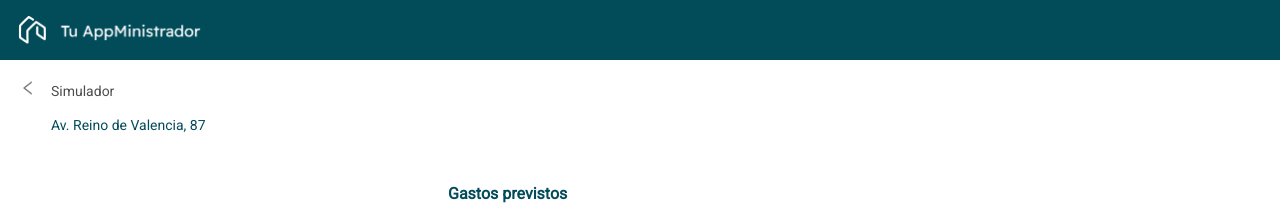
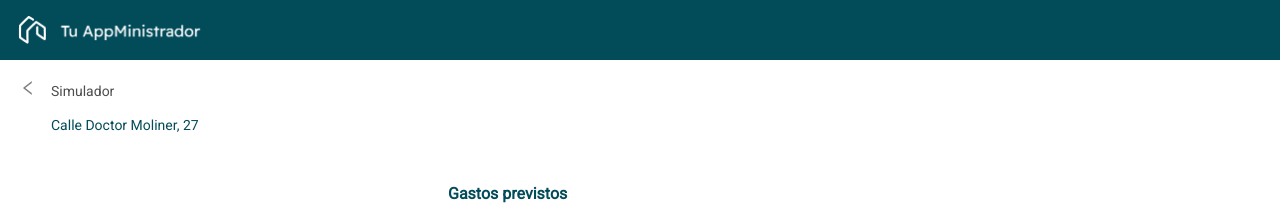
Before and after one commit to Cocera/DT2024_client, a React (Vite) app: page /simulador/prevision in a window 1280 px wide. Shown: the top 205 px of the page. Built offline with nearby package versions, Linux system fonts and the light colour scheme.

Commit message:
changed on subheader

```diff
--- a/src/pages/CommunityAccount/CommunityAccount.jsx
+++ b/src/pages/CommunityAccount/CommunityAccount.jsx
@@ -136,7 +136,7 @@ const CommunityAccount = () => {
 
 	return (
 		<>
-			<Header title="Comunidades" community="Av. Reino de Valencia, 87" />
+			<Header title="Comunidades" community="Calle Doctor Moliner, 27" />
 			{selectedOption === "Social" ? (
 				<ProfileImage width={300} height={300} />
 			) : (
--- a/src/pages/CommunityAccountHistory/CommunityAccountHistory.jsx
+++ b/src/pages/CommunityAccountHistory/CommunityAccountHistory.jsx
@@ -58,7 +58,7 @@ const CommunityAccountHistory = () => {
 	} else if (location.pathname === '/comunidad/cuenta/ingresos') {
 		return (
 			<>
-				<Header title="Historial" community="Av. Reino de Valencia, 87" />
+				<Header title="Historial" community="Calle Doctor Moliner, 27" />
 				<ColumnsChartCustom/>
 				<ExpensesResume />
 				<SegmentedSlider options={options} onChange={handleOptionClick} />
--- a/src/pages/IncidenceInfo/IncidenceInfo.jsx
+++ b/src/pages/IncidenceInfo/IncidenceInfo.jsx
@@ -24,7 +24,7 @@ const IncidenceInfo = () => {
     <>
       <Header
         title="Pendientes/Humedad en la escalera"
-        community="Av.Reino de Valencia, 87"
+        community="Calle Doctor Moliner, 27"
       />
       <IncidenceImage incidence={incidence}/>
 
--- a/src/pages/IncidencesList/IncidencesList.jsx
+++ b/src/pages/IncidencesList/IncidencesList.jsx
@@ -11,7 +11,7 @@ const IncidencesList = () => {
     if (location.pathname === '/comunidad/incidencias/activas') {
         return (
             <>
-                <Header title="Activas" community="Dirección comunidad" />
+                <Header title="Activas" community="Calle Doctor Moliner, 27" />
                 <CardImage />
                 <Footer />
 
@@ -22,7 +22,7 @@ const IncidencesList = () => {
     if (location.pathname === '/comunidad/incidencias/pendientes') {
         return (
             <>
-                <Header title="Pendientes" community="Dirección comunidad" />
+                <Header title="Pendientes" community="Calle Doctor Moliner, 27" />
                 <CardImage />
                 <Footer />
 
--- a/src/pages/Simulator/Simulator.jsx
+++ b/src/pages/Simulator/Simulator.jsx
@@ -58,7 +58,7 @@ const Simulator = () => {
 
     return (
         <>
-            <Header title="Simulador" community="Av. Reino de Valencia, 87" />
+            <Header title="Simulador" community="Calle Doctor Moliner, 27" />
             <main>
                 <Flex justify="" align="center" vertical="true" style={{ paddingLeft: 18, paddingRight: 18 }}>
                     <div className="container-future-expenses margin-top-28">
```
